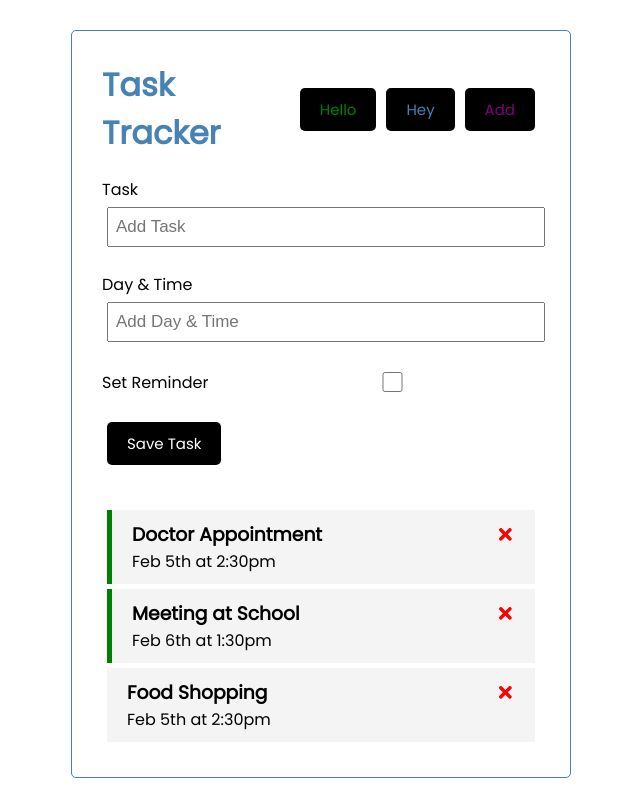
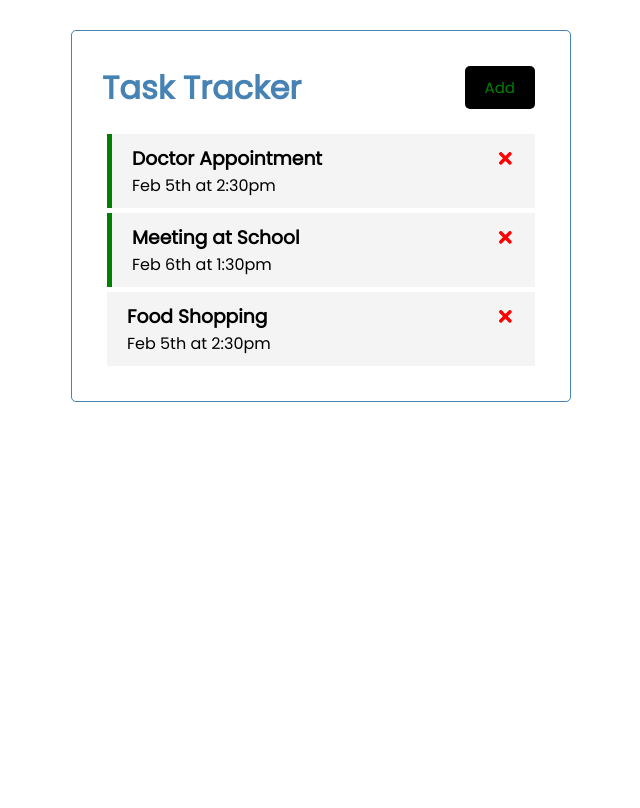
Before and after one commit to GreshamFedora/React-task-tracker, a React (Create React App) app: page / in a window 1280 px wide. Shown: the whole page, without its empty margins (319-959 px from the left). Built offline with nearby package versions, Linux system fonts and the light colour scheme.

Commit message:
fixed error message and button fxnality

```diff
--- a/src/App.js
+++ b/src/App.js
@@ -5,6 +5,7 @@ import AddTask from './components/AddTask'
 
 
 function App() {
+  const [showAddTask, setShowAddTask] = useState(false)
   const [tasks, setTasks] = useState([
     {
     id: 1,
@@ -28,7 +29,11 @@ function App() {
 
 // Add Task
 const addTask = (task) => {
-  console.log(task);
+  // db will create own
+  const id = Math.floor(Math.random() * 10000) + 1
+const newTask = { id,...task }
+setTasks([...tasks, newTask])
+
 }
 
 // Delete Task
@@ -45,8 +50,8 @@ const toggleReminder = (id) => {
 
   return (
     <div className="container">
-        <Header title = "Task Tracker"/>
-        <AddTask onAdd={addTask}/>
+        <Header title = "Task Tracker" onAdd={() => setShowAddTask(!showAddTask)} showAdd={showAddTask}/>
+        {showAddTask && <AddTask onAdd={addTask}/>}
         {tasks.length > 0 ? <Tasks tasks={tasks} onDelete={deleteTask} onToggle={toggleReminder} /> : 'No tasks to display'}
     </div>
   );
--- a/src/components/AddTask.js
+++ b/src/components/AddTask.js
@@ -32,7 +32,7 @@ const onSubmit = (e) => {
         </div>
         <div className="form-control form-control-check">
             <label>Set Reminder</label>
-            <input type='checkbox' checked={reminder} value={reminder} onChange={(e) => setReminder(e.currentTarget.checked)}></input>
+            <input type='checkbox' checked={reminder ? true : false} value={reminder} onChange={(e) => setReminder(e.currentTarget.checked)}></input>
         </div>
 
         <input type='submit' value='Save Task' className="btn btn-clock" />
--- a/src/components/Header.js
+++ b/src/components/Header.js
@@ -2,17 +2,12 @@ import PropTypes from 'prop-types'
 import Button from './Button'
 
 
-const Header = ({ title }) => {
-  const onClickFunction = () => {
-    console.log('Click');
-  }
+const Header = ({ title, onAdd, showAdd }) => {
 
   return (
     <header className='header'>
         <h1 style={ headingStyle }>{title}</h1>
-        <Button color="green" text='Hello' onClick={onClickFunction}/>
-        <Button color="steelblue" text='Hey' onClick={onClickFunction}/>
-        <Button color="purple" text='Add' onClick={onClickFunction}/>
+        <Button color={showAdd ? 'red' : 'green'} text={showAdd ? 'Close' : 'Add'} onClick={onAdd}/>
     </header>
   )
 }
```
